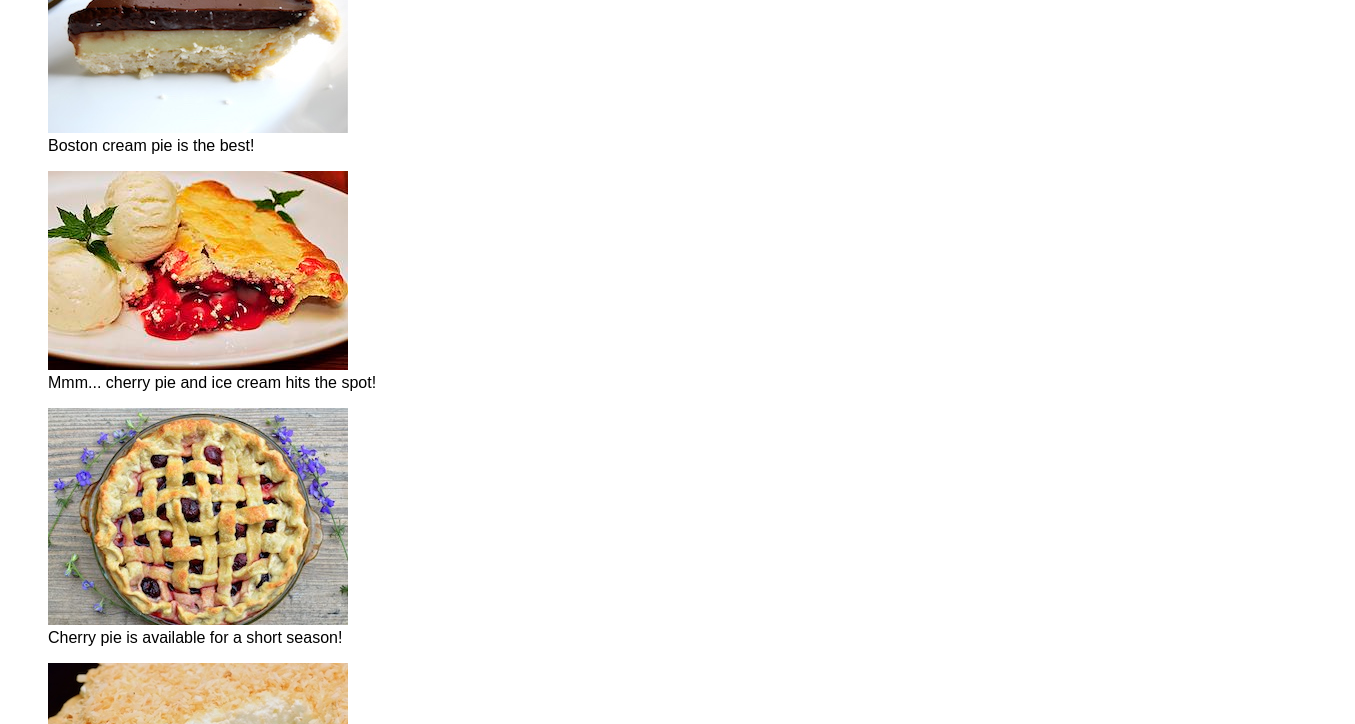
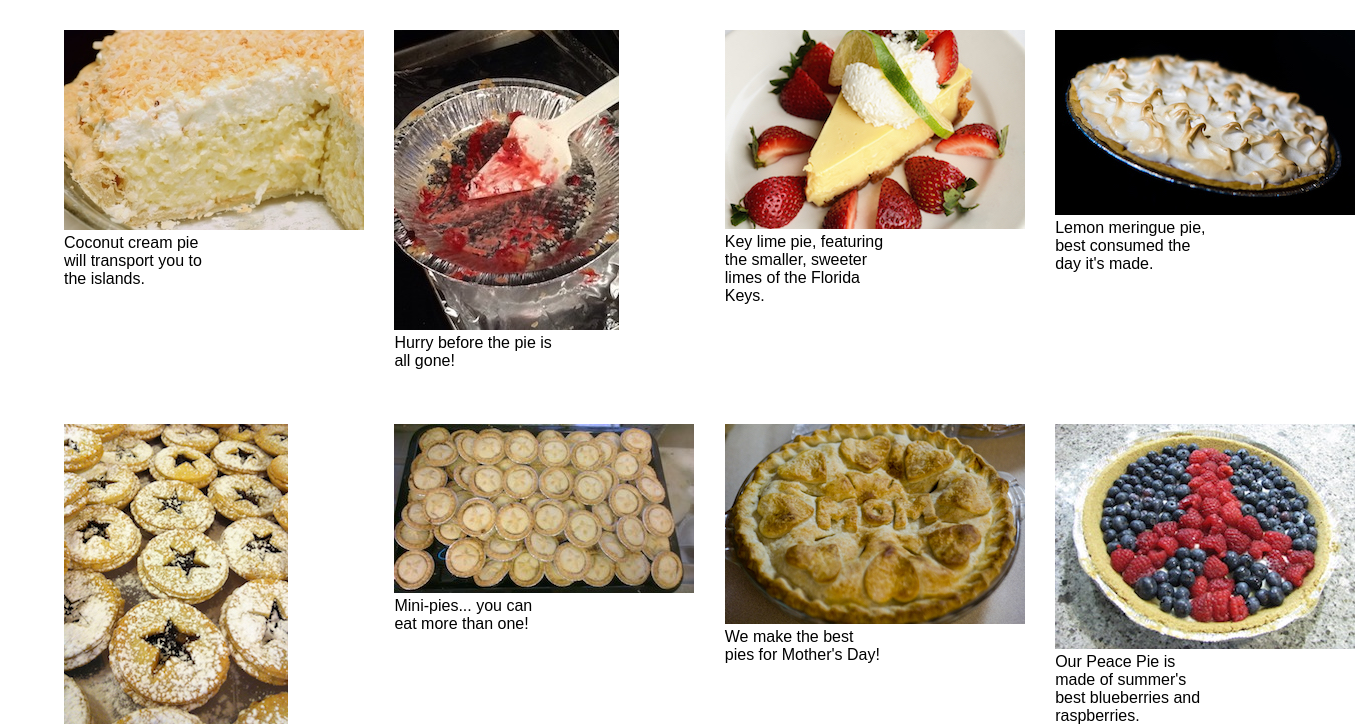
Before and after one commit to honorezemagho/css-grid-flexbox, a plain HTML site: page image-gallery/gallery.html in a window 1280 px wide. Shown: the part 321-1045 px from the top of the page, 1355 px wide, since content can reach past the window. Drawn offline with Linux system fonts and the light colour scheme.

Commit message:
image gallery mysolution

```diff
--- a/image-gallery/gallery.css
+++ b/image-gallery/gallery.css
@@ -11,10 +11,31 @@ body {
 }
 ul {
 	margin: 0;
-	padding: 0;
 	list-style-type: none;
+	display: flex;
+	flex-wrap: wrap;
+	justify-content: space-between;
+	flex-direction: row;
+	padding: 5px;
 }
-@media (min-width: 550px) {
+
+li{
+	margin: 5px;
+	width: 22%;
+	padding: 5px;
 }
-@media (min-width: 850px) {
+
+
+@media (max-width: 750px) {
+	li{
+		margin: 5px;
+		width: 98%;
+		padding: 5px;
+	}
 }
+@media (min-width: 1200px) {
+	li{
+		margin: 6px;
+		width: 20%;
+	}
+}
```
